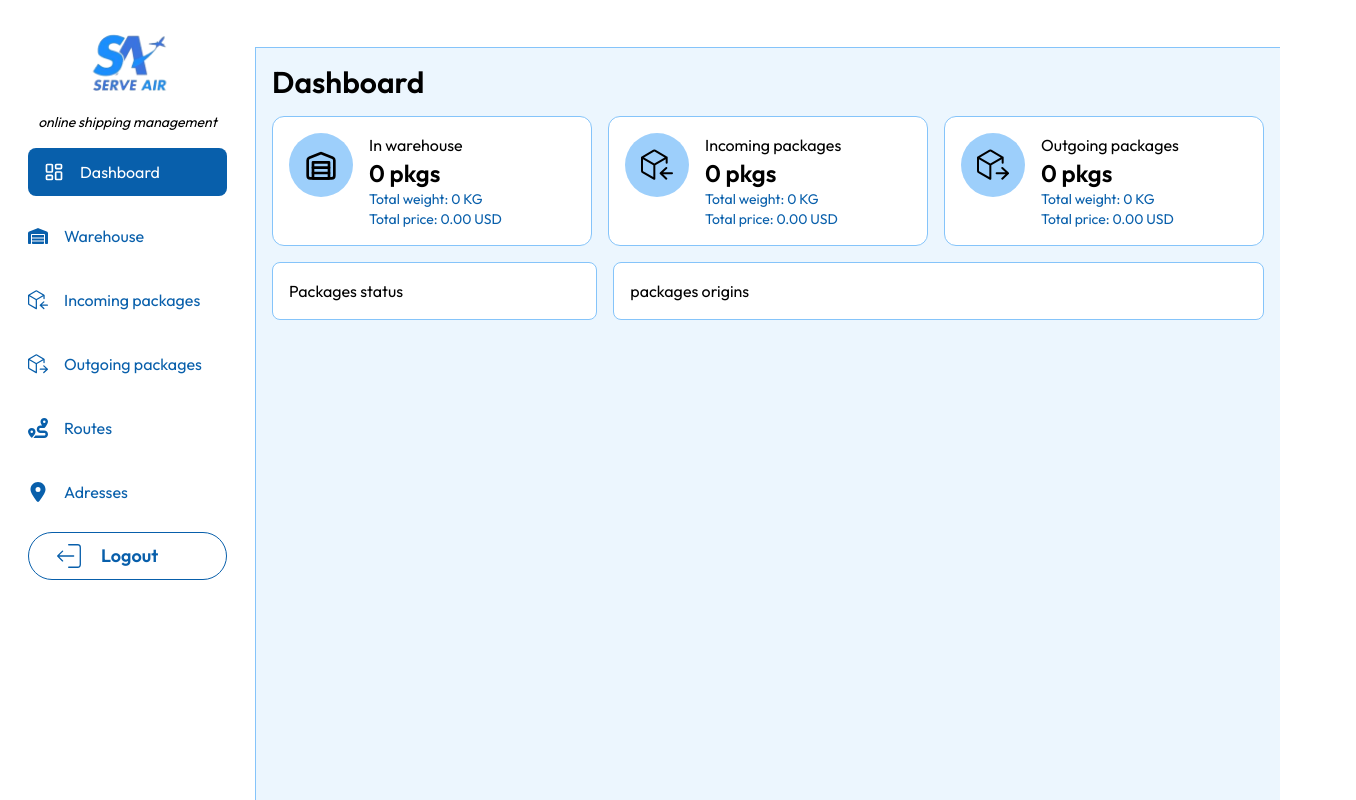
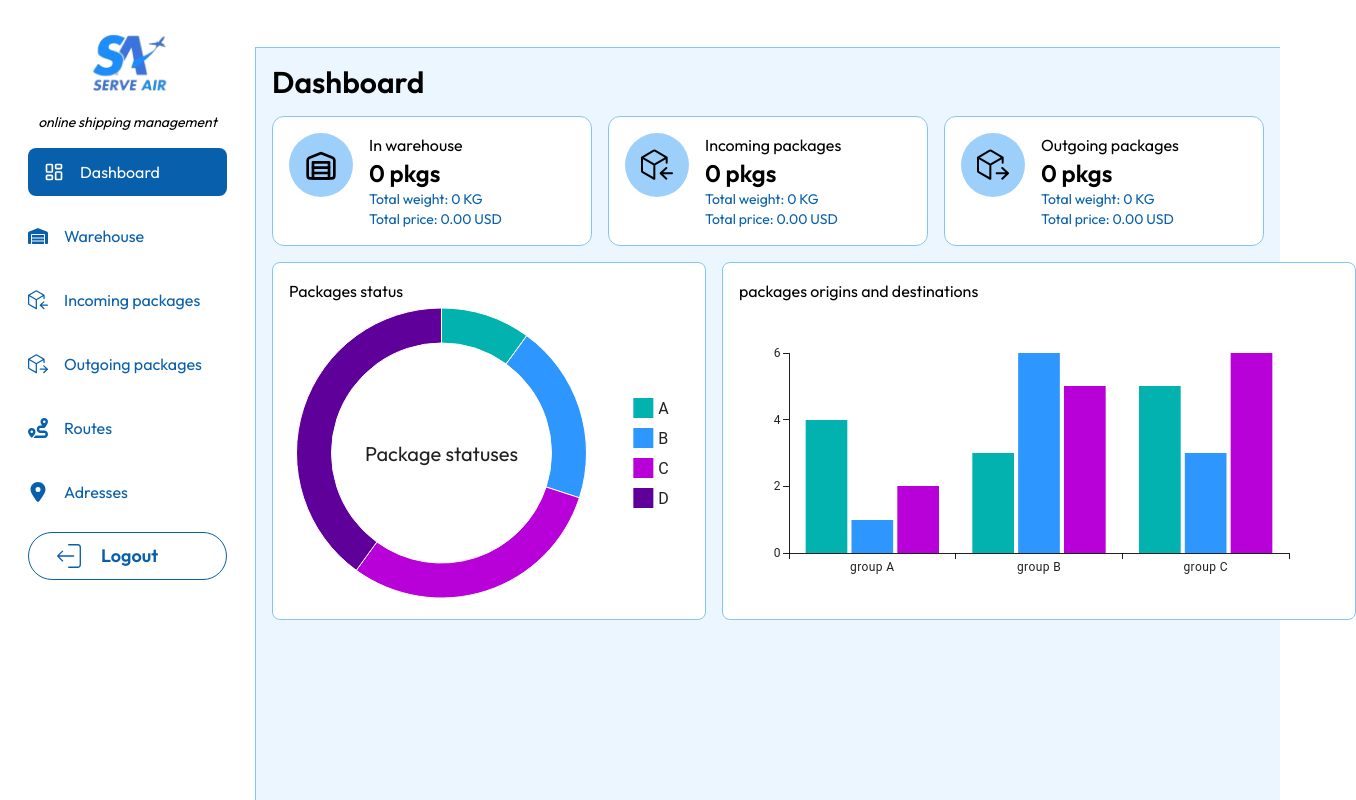
Before and after one commit to Tshobohwa/serve-air-frontend, a React (Vite) app: page / in a window 1280 px wide. Shown: the whole page, 1356 px wide, since content can reach past the window. Built offline with nearby package versions, Linux system fonts and the light colour scheme; no server answers; sample sign-in values are in the browser's storage.

Commit message:
Add charts

```diff
--- a/src/cards/RouteCard.jsx
+++ b/src/cards/RouteCard.jsx
@@ -46,7 +46,7 @@ const RouteCard = ({ route }) => {
           </p>
         </div>
         <button
-          className="w-[2rem] border border-sky-400 h-[2rem] rounded-full flex items-center justify-center"
+          className="w-[2rem] border border-sky-400 h-[2rem] rounded-full flex items-center justify-center hover:bg-skyblue-800 hover:text-white"
           onClick={() => setIsUpdatingRoute(true)}
         >
           <FaPen size={16} />
--- /dev/null
+++ b/src/charts/PackageStatusesPieChart.jsx
@@ -0,0 +1,45 @@
+import React from "react";
+import { PieChart } from "@mui/x-charts/PieChart";
+import { useDrawingArea } from "@mui/x-charts/hooks";
+import { styled } from "@mui/material/styles";
+import { useDispatch } from "react-redux";
+
+const PackageStatusesPieChart = () => {
+  const dispatch = useDispatch();
+
+  const StyledText = styled("text")(({ theme }) => ({
+    fill: theme.palette.text.primary,
+    textAnchor: "middle",
+    dominantBaseline: "central",
+    fontSize: 20,
+  }));
+
+  function PieCenterLabel({ children }) {
+    const { width, height, left, top } = useDrawingArea();
+    return (
+      <StyledText x={left + width / 2} y={top + height / 2}>
+        {children}
+      </StyledText>
+    );
+  }
+
+  const data = [
+    { value: 5, label: "A" },
+    { value: 10, label: "B" },
+    { value: 15, label: "C" },
+    { value: 20, label: "D" },
+  ];
+
+  const size = {
+    width: 400,
+    height: 300,
+  };
+
+  return (
+    <PieChart series={[{ data, innerRadius: 110 }]} {...size}>
+      <PieCenterLabel>Package statuses</PieCenterLabel>
+    </PieChart>
+  );
+};
+
+export default PackageStatusesPieChart;
--- /dev/null
+++ b/src/charts/PackagesOriginisAndDestinationBarChart.jsx
@@ -0,0 +1,15 @@
+import React from "react";
+import { BarChart } from "@mui/x-charts/BarChart";
+
+const PackagesOriginisAndDestinationBarChart = () => {
+  return (
+    <BarChart
+      xAxis={[{ scaleType: "band", data: ["group A", "group B", "group C"] }]}
+      series={[{ data: [4, 3, 5] }, { data: [1, 6, 3] }, { data: [2, 5, 6] }]}
+      width={600}
+      height={300}
+    />
+  );
+};
+
+export default PackagesOriginisAndDestinationBarChart;
--- a/src/pages/Dashboard.jsx
+++ b/src/pages/Dashboard.jsx
@@ -5,6 +5,8 @@ import { GoPackageDependencies, GoPackageDependents } from "react-icons/go";
 import { Link } from "react-router-dom";
 import { useDispatch, useSelector } from "react-redux";
 import { getPackages } from "../redux/slices/packagesSlice";
+import PackagesOriginisAndDestinationBarChart from "../charts/PackagesOriginisAndDestinationBarChart";
+import PackageStatusesPieChart from "../charts/PackageStatusesPieChart";
 
 const Dashboard = () => {
   const dispatch = useDispatch();
@@ -62,6 +64,7 @@ const Dashboard = () => {
   useEffect(() => {
     dispatch(getPackages({ address_id: currentUser.address_id, token }));
   }, []);
+
   return (
     <Sidebar>
       <header className="w-full flex justify-between items-center">
@@ -124,12 +127,18 @@ const Dashboard = () => {
           </div>
         </Link>
       </section>
-      <section className="grid grid-cols-1-2 mt-4 gap-4">
+      <section className="grid grid-cols-1-2 mt-4 gap-4 pb-4 pr-4">
         <div className="w-full p-4 bg-white border border-skyblue-200 rounded-lg">
           <p>Packages status</p>
+          <div>
+            <PackageStatusesPieChart />
+          </div>
         </div>
         <div className="w-full p-4 bg-white border border-skyblue-200 rounded-lg">
-          packages origins
+          <p>packages origins and destinations</p>
+          <div>
+            <PackagesOriginisAndDestinationBarChart />
+          </div>
         </div>
       </section>
     </Sidebar>
```
